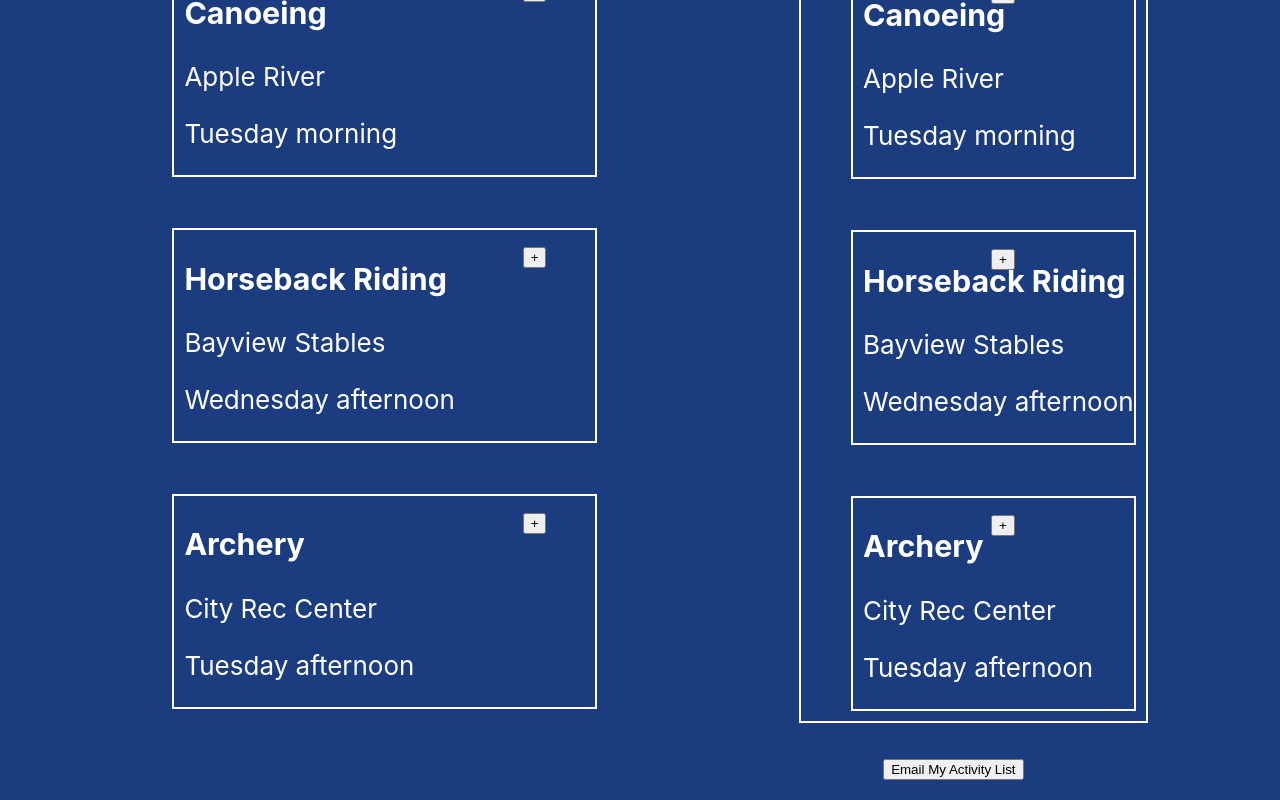
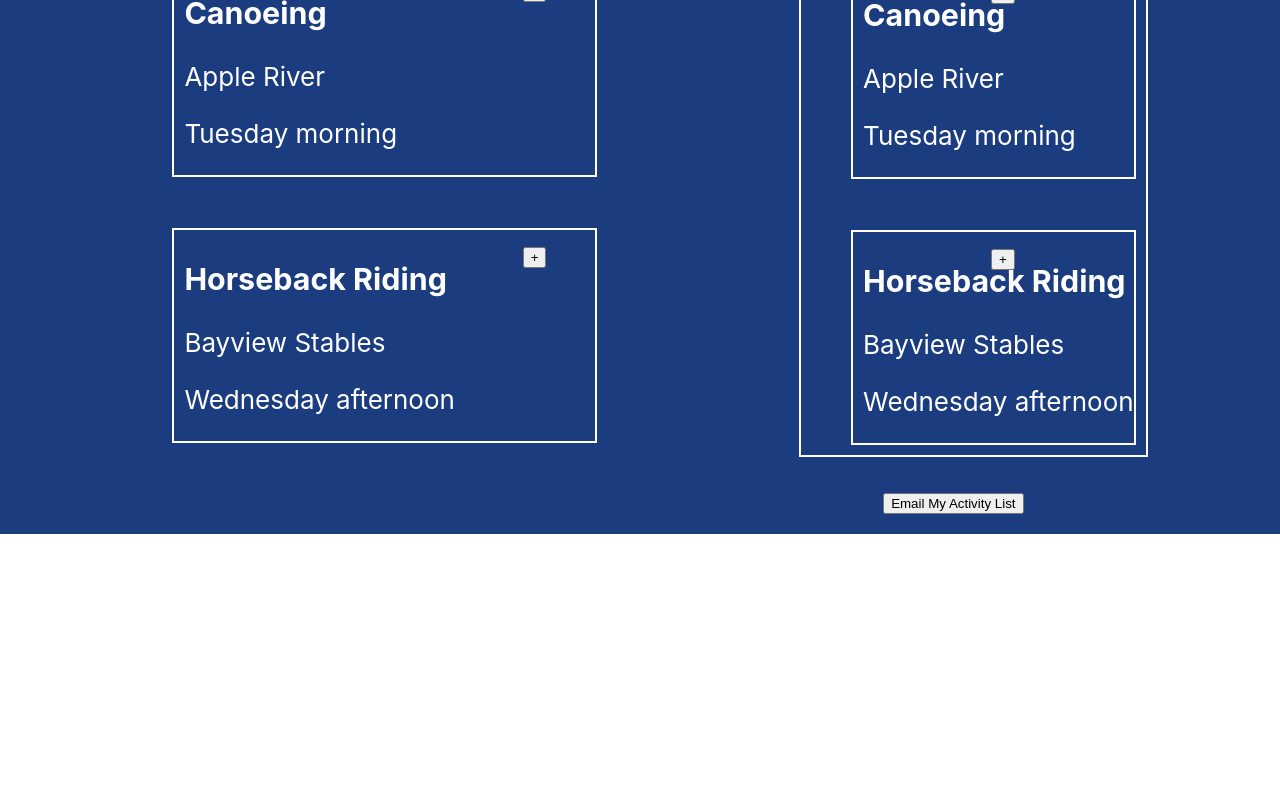
Before and after one commit to Danielle254/Conference-Agenda, a React (Create React App) app: page / in a window 1280 px wide. Shown: the part 374-1174 px from the top of the page. After the commit the page ends 908 px from the top, so only its background shows below. Built offline with nearby package versions, Linux system fonts and the light colour scheme.

Commit message:
created manual filter with property isAdded

```diff
--- a/src/Activity/Activity.js
+++ b/src/Activity/Activity.js
@@ -4,7 +4,7 @@ import styles from '../CSSModules/Activity.module.css';
 
 function Activity(props) {
     return (
-        <div>
+        <div >
             <h3  className={styles.activityStyle}>{props.name}</h3>
             <p  className={styles.activityStyle}>{props.location}</p>
             <p  className={styles.activityStyle}>{props.time}</p>
--- a/src/ActivityList/ActivityList.js
+++ b/src/ActivityList/ActivityList.js
@@ -7,40 +7,45 @@ const activitiesArray = [
         name: "Canoeing",
         location: "Apple River",
         time: "Tuesday morning",
-        id: 1
+        id: 1,
+        isAdded: false
     },
     {
         name: "Horseback Riding",
         location: "Bayview Stables",
         time: "Wednesday afternoon",
-        id: 3
+        id: 3,
+        isAdded: false
     },
     {
         name: "Archery",
         location: "City Rec Center",
         time: "Tuesday afternoon",
-        id: 2
+        id: 2,
+        isAdded: true
     }
 ];
 
 
 
 function ActivityList(props) {
-    const [isAdded, setIsAdded] = useState(false);
+    /* const [isAdded, setIsAdded] = useState(false);
 
     const handleClick = () => {
         setIsAdded(!isAdded);
-    };
+    }; */
 
-    const CurrentActivitiesList = activitiesArray.map((activity) =>
-        (
+    const CurrentActivitiesList = activitiesArray.filter((activity) => (activity.isAdded==false)).map((activity) =>
+
+    (
         <div className={styles.li}>
-        <button type="button" className={styles.add} onClick={handleClick}>+</button>
-        <li><Activity name={activity.name} location={activity.location} time={activity.time} isAdded={isAdded}/></li>
+        <button type="button" className={styles.add} /* onClick={handleClick} */>+</button>
+        <li><Activity name={activity.name} location={activity.location} time={activity.time} /></li>
 
         </div>
     )
-    );
+
+            );
 
     return (
 
--- a/src/MyActivities/MyActivities.js
+++ b/src/MyActivities/MyActivities.js
@@ -26,7 +26,7 @@ function MyActivities(props) {
         <h2>My Camp Activities</h2>
         <ul>
             <li>
-                <ActivityList isAdded={props.isAdded}/>
+                <ActivityList />
             </li>
         </ul>
         </div>
```
